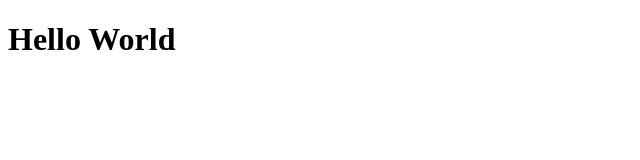
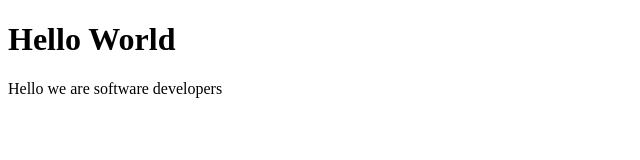
Before and after one commit to davmba/Colab-Product-Page, a plain HTML site: page index.html in a window 1280 px wide. Shown: the whole page, without its empty margins (0-640 px from the left). Drawn offline with Linux system fonts and the light colour scheme.

Commit message:
second commit

```diff
--- a/index.html
+++ b/index.html
@@ -8,6 +8,6 @@
 </head>
 <body>
     <h1>Hello World</h1>
-
+    <p> Hello we are software developers </p>
 </body>
 </html>
```
